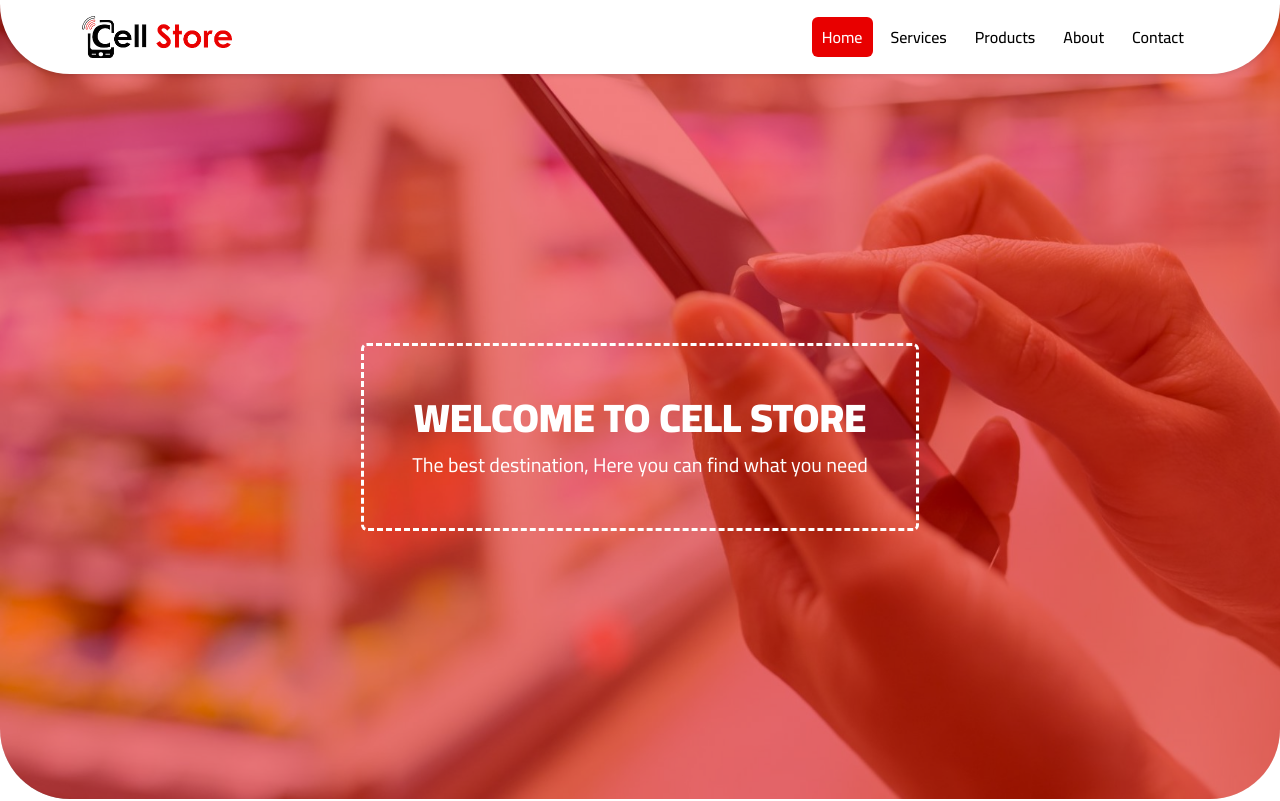
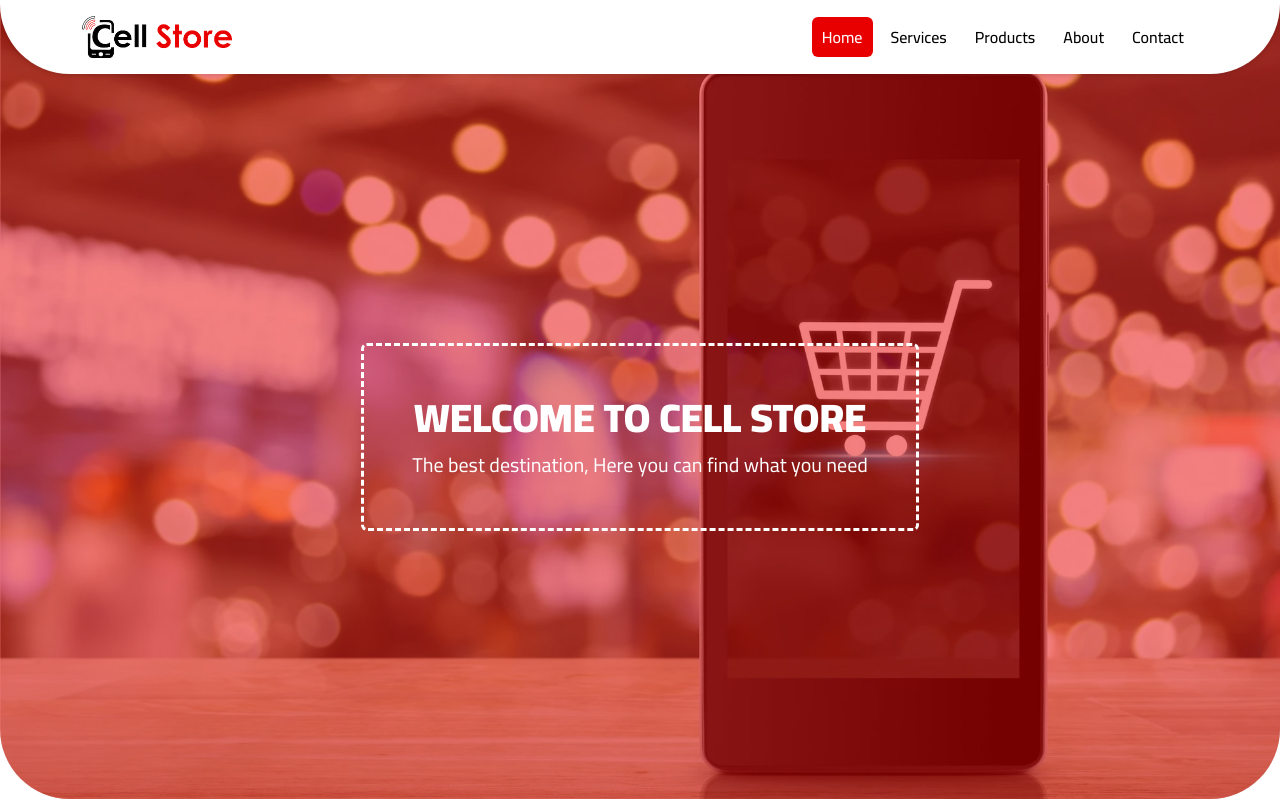
Before and after one commit to mahmoudmaherofficial/new-cell-store, a React (Vite) app: page / in a window 1280 px wide. Shown: the top 801 px of the page. Built offline with nearby package versions, Linux system fonts and the light colour scheme.

Commit message:
Update HomePage.css

```diff
--- a/src/Pages/Website/HomePage/HomePage.css
+++ b/src/Pages/Website/HomePage/HomePage.css
@@ -1,5 +1,6 @@
 #landing {
-  background: url("../../../assets/landing.jpg") fixed center/cover no-repeat;
+/*   background: url("../../../assets/landing.jpg") fixed center/cover no-repeat; */
+  background: url("../../../assets/download.webp") fixed center/cover no-repeat;
   min-height: 100vh;
   margin-top: -75px;
   padding-top: 75px;
```
